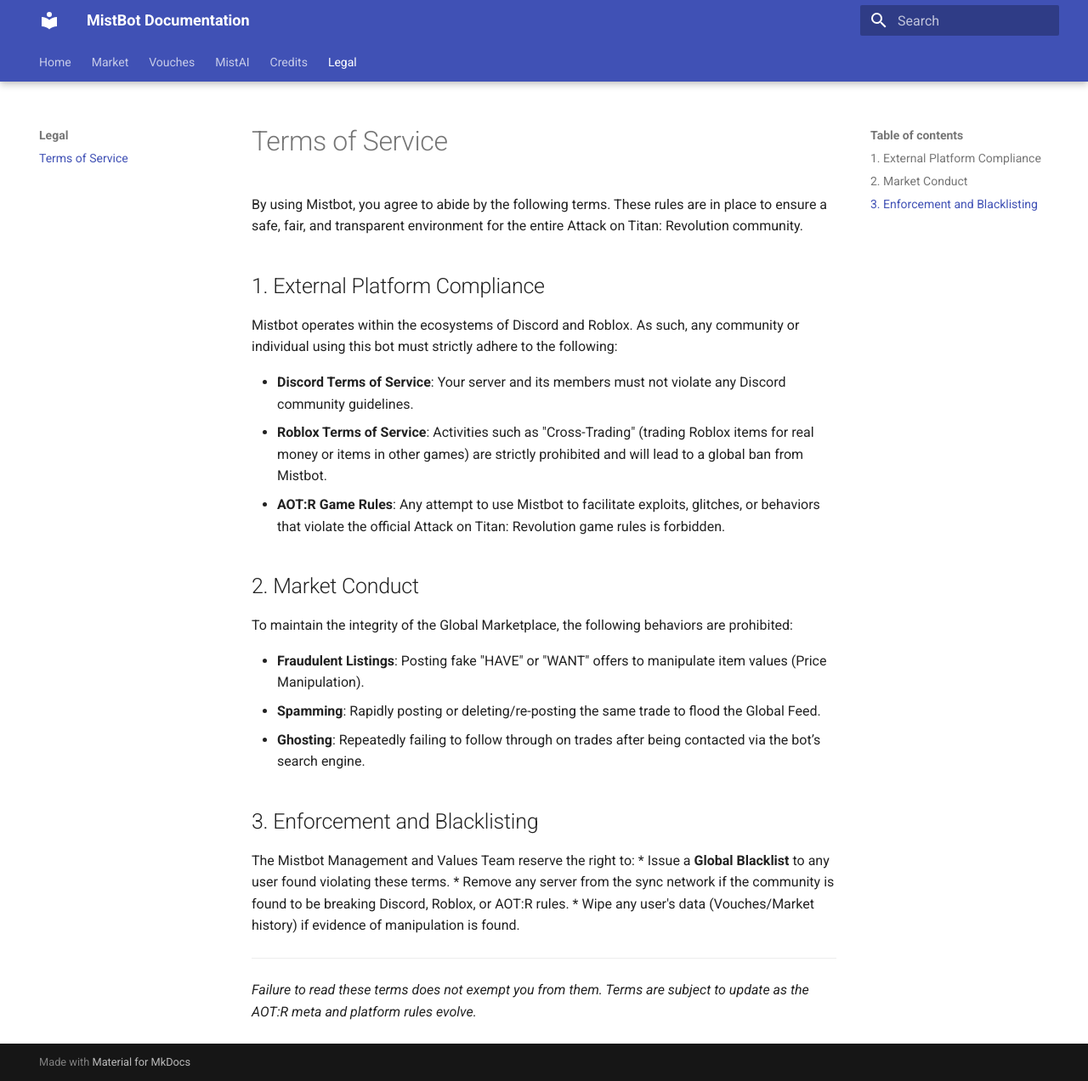
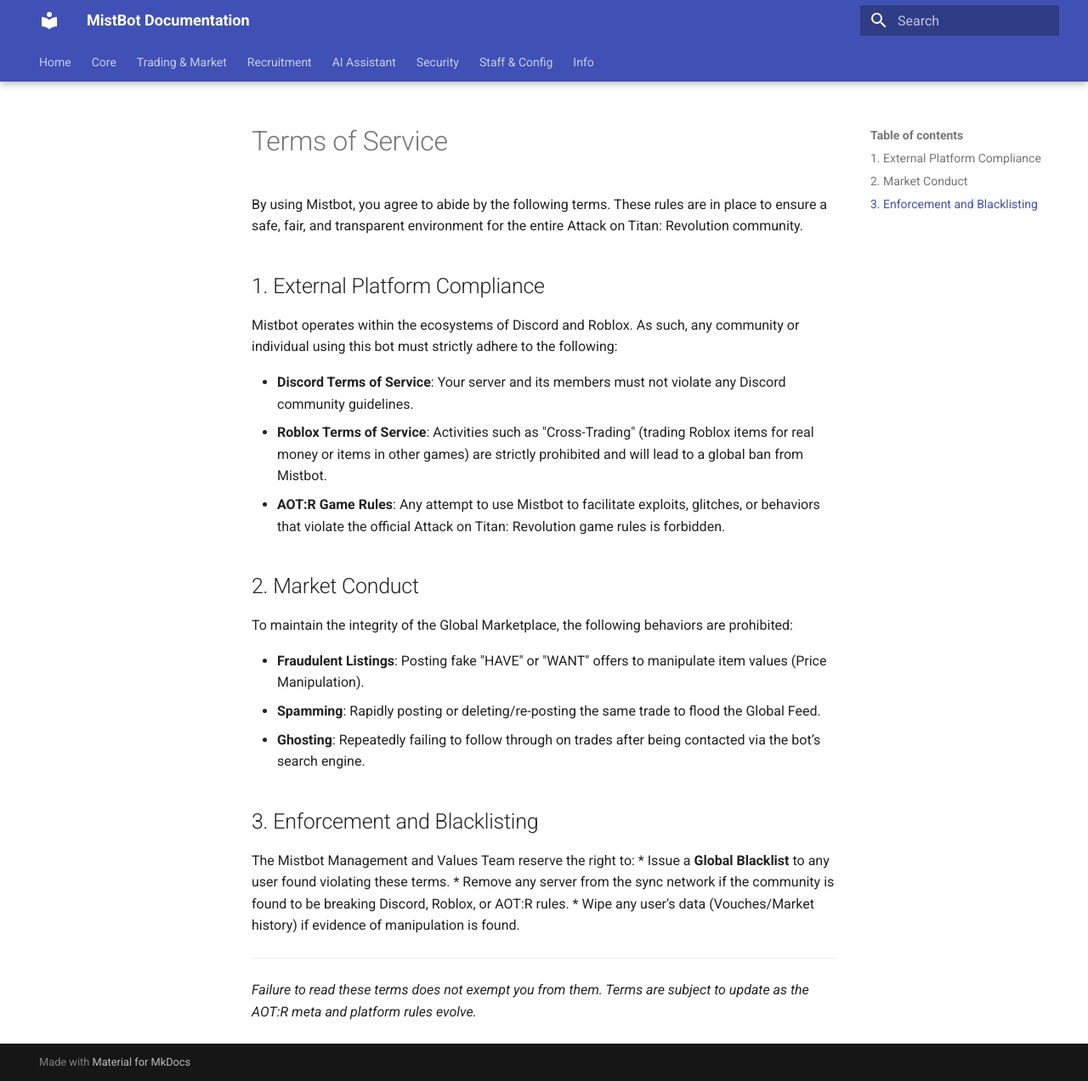
Before and after one commit to itamar11-idk/mistbotdocs, an MkDocs documentation site: the page built from docs/tos.md, in a window 1280 px wide and 1272 px high. Shown: the whole window at 85% size. Built offline with MkDocs 1.6.1 and Material for MkDocs 9.7.7, drawn with Linux system fonts in a browser that asks for light colours; some of the changed lines change nothing that is shown.

Commit message:
Update mkdocs.yml

```diff
--- a/mkdocs.yml
+++ b/mkdocs.yml
@@ -11,14 +11,20 @@
 
 nav:
   - Home: index.md
-  - Market:
-      - Overview: market/overview.md
-  - Vouches:
-      - Vouching System: vouches/system.md
-  - MistAI:
-      - Overview: ai/overview.md
-      - Usage & Limits: ai/usage.md
-  - Credits:
-      - Contributors: contributors.md
-  - Legal:
-      - Terms of Service: tos.md
+  - Core: modules/bot.md
+  - Trading & Market:
+      - Marketplace: modules/marketplace.md
+      - Item Values: modules/values.md
+      - Auto-Connect: modules/mist_connect.md
+  - Recruitment:
+      - Lobbies: modules/lobby.md
+      - Vouching System: modules/vouches.md
+  - AI Assistant: modules/mist_ai.md
+  - Security: modules/security.md
+  - Staff & Config:
+      - Admin Tools: modules/admin.md
+      - Setup Wizard: modules/setup.md
+      - Maintenance: modules/developer.md
+  - Info:
+      - General: modules/general.md
+      - Help: modules/help.md
```
